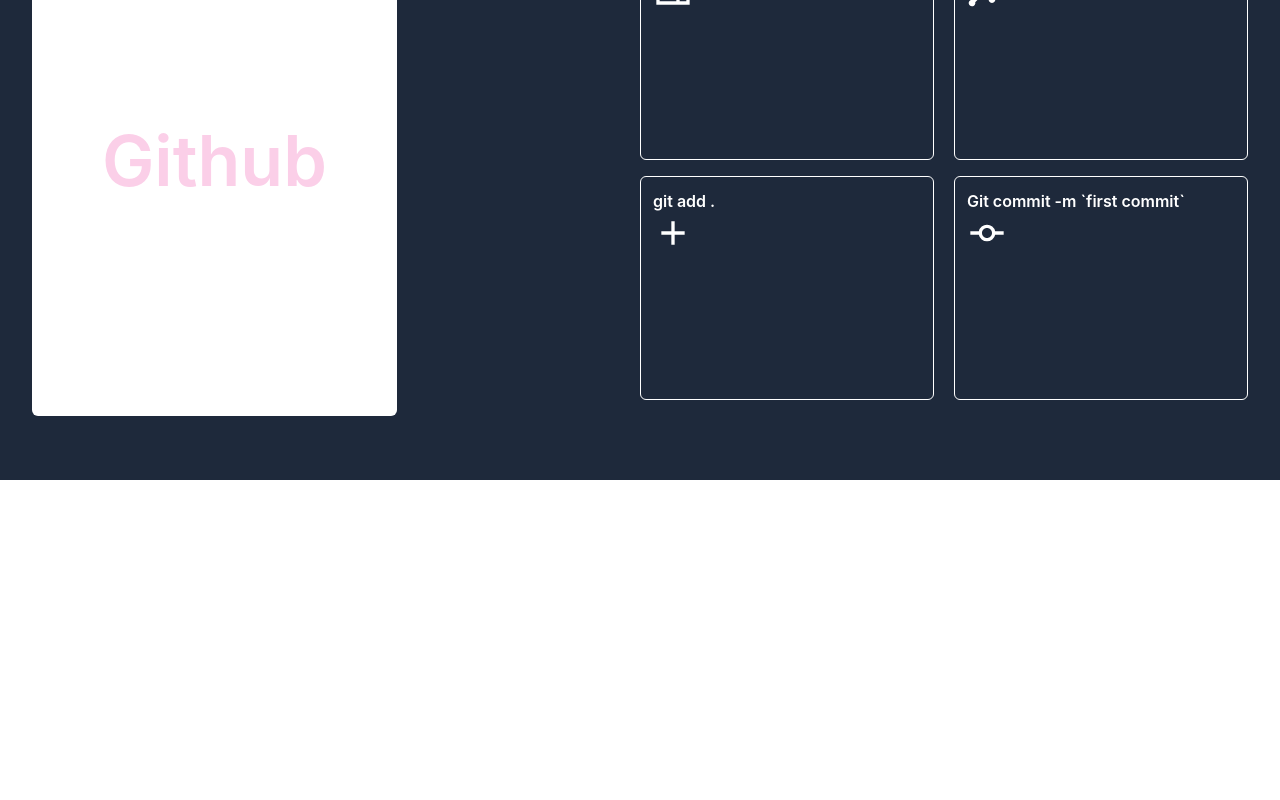
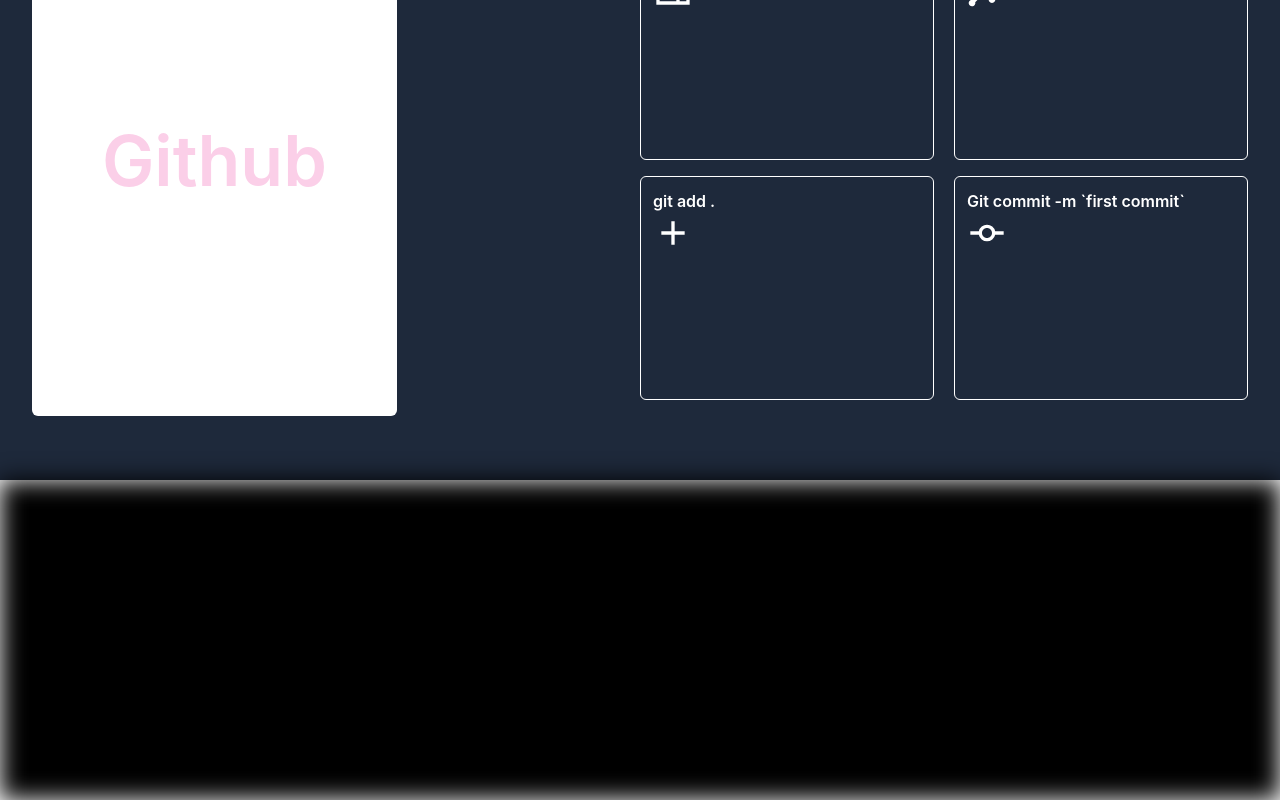
Before and after one commit to meejay18/github-Collab, a React (Vite) app: page / in a window 1280 px wide. Shown: the part 232-1032 px from the top of the page. Before the commit the page ends 800 px from the top, so only its background shows below. Built offline with nearby package versions, Linux system fonts and the light colour scheme.

Commit message:
footer update

```diff
--- a/src/App.tsx
+++ b/src/App.tsx
@@ -1,12 +1,14 @@
 import React from "react";
 import HeaderComp from "./Components/HeaderComp";
 import Hero from "./Components/Hero";
+import Footer from "./Components/Footer";
 
 const App = () => {
   return (
     <div>
       <HeaderComp />
       <Hero />
+      <Footer />
     </div>
   );
 };
--- /dev/null
+++ b/src/Components/Footer.tsx
@@ -0,0 +1,7 @@
+import React from "react";
+
+const Footer = () => {
+  return <div className="w-full, h-[20rem] blur-md bg-[black]"></div>;
+};
+
+export default Footer;
```
